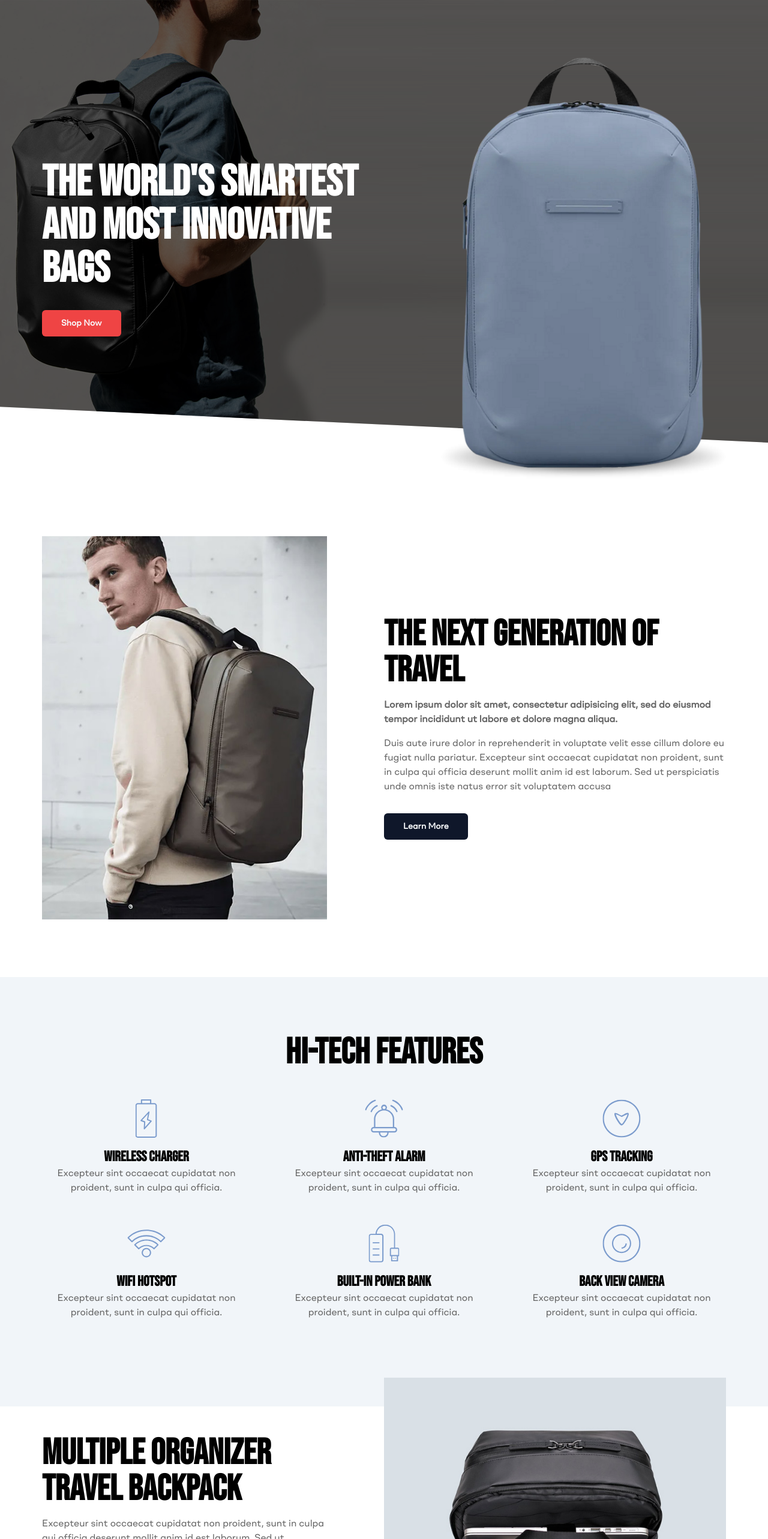
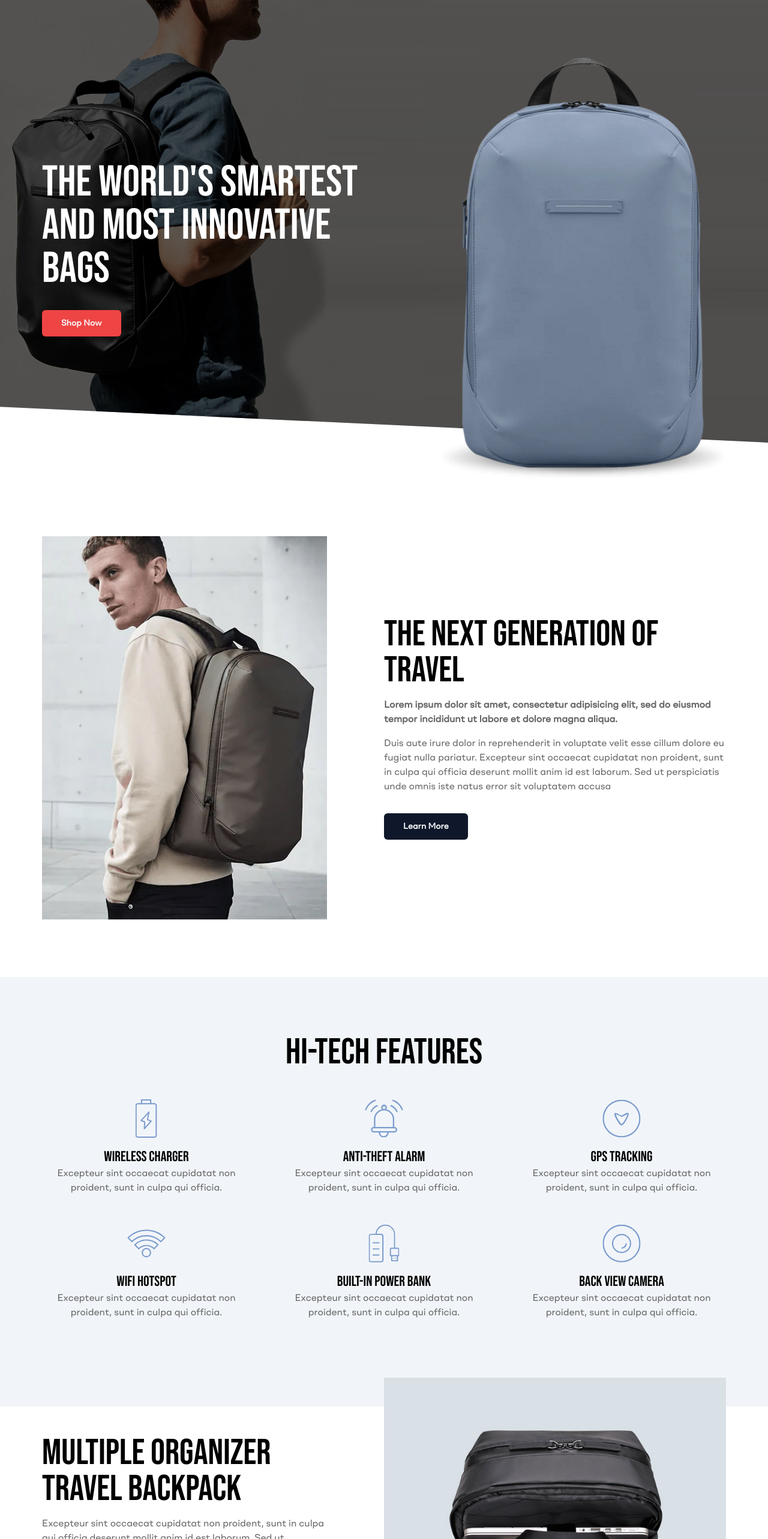
Before and after one commit to shendrongddv/20231023-smartic-clone-next, a Next.js app: page /demo-3 in a window 1280 px wide. Shown: the top 2566 px of the page at 60% size. Built offline with nearby package versions, Linux system fonts and the light colour scheme; a web font is replaced by a local one.

Commit message:
20231029 : Demo37 - Font

```diff
--- a/app/(demos)/demo-3/_components/d3-details.tsx
+++ b/app/(demos)/demo-3/_components/d3-details.tsx
@@ -33,7 +33,7 @@ const D3_Section_Details = () => {
         <div className="flex flex-col-reverse gap-12 md:flex-row md:items-stretch md:justify-between">
           {/* Col */}
           <div className="flex flex-col items-center gap-4 text-center md:w-5/12 md:items-start md:pt-24 md:text-start">
-            <h2 className="font-bebasneue text-4xl font-bold text-black md:text-6xl">
+            <h2 className="font-bebasneue text-4xl text-black md:text-6xl">
               Multiple Organizer Travel Backpack
             </h2>
 
@@ -95,7 +95,7 @@ const D3_Section_Details = () => {
 
           {/* Col */}
           <div className="flex flex-col items-center gap-4 text-center md:w-6/12 md:items-start md:text-start">
-            <h2 className="font-bebasneue text-4xl font-bold text-black md:text-6xl">
+            <h2 className="font-bebasneue text-4xl text-black md:text-6xl">
               Safe and Connected
             </h2>
 
--- a/app/(demos)/demo-3/_components/d3-features.tsx
+++ b/app/(demos)/demo-3/_components/d3-features.tsx
@@ -5,7 +5,7 @@ const D3_Section_Features = () => {
   return (
     <section className="bg-slate-100 px-4 py-24">
       <div className="container space-y-8 pb-12 md:space-y-12">
-        <h2 className="text-center font-bebasneue text-4xl font-bold text-black md:text-6xl">
+        <h2 className="text-center font-bebasneue text-4xl text-black md:text-6xl">
           Hi-Tech Features
         </h2>
 
@@ -27,7 +27,7 @@ const D3_Section_Features = () => {
               </figure>
 
               <div className="flex flex-col md:items-center md:text-center">
-                <h3 className="font-bebasneue text-xl font-bold text-black md:text-2xl">
+                <h3 className="font-bebasneue text-xl text-black md:text-2xl">
                   {item.title}
                 </h3>
 
--- a/app/(demos)/demo-3/_components/d3-guarantees.tsx
+++ b/app/(demos)/demo-3/_components/d3-guarantees.tsx
@@ -22,7 +22,7 @@ const D3_Section_Guarantees = () => {
               </figure>
 
               <div className="flex flex-col md:items-center md:text-center">
-                <h3 className="font-bebasneue text-xl font-bold md:text-2xl">
+                <h3 className="font-bebasneue text-xl md:text-2xl">
                   {item.title}
                 </h3>
 
--- a/app/(demos)/demo-3/_components/d3-hero.tsx
+++ b/app/(demos)/demo-3/_components/d3-hero.tsx
@@ -8,7 +8,7 @@ const D3_Section_Hero = () => {
         <div className="flex flex-col md:flex-row md:items-center md:justify-between">
           {/* Col */}
           <div className="flex flex-col items-center gap-4  pb-16 text-center md:w-6/12 md:items-start md:text-start">
-            <h1 className="font-bebasneue text-4xl font-bold text-white md:text-7xl">
+            <h1 className="font-bebasneue text-4xl text-white md:text-7xl">
               The World&apos;s Smartest and Most Innovative Bags
             </h1>
 
--- a/app/(demos)/demo-3/_components/d3-intro.tsx
+++ b/app/(demos)/demo-3/_components/d3-intro.tsx
@@ -18,7 +18,7 @@ const D3_Section_Intro = () => {
 
         {/* Col */}
         <div className="flex flex-col items-center gap-4 text-center md:w-6/12 md:items-start md:text-start">
-          <h2 className="font-bebasneue text-4xl font-bold text-black md:text-6xl">
+          <h2 className="font-bebasneue text-4xl text-black md:text-6xl">
             The Next Generation Of Travel
           </h2>
 
--- a/app/(demos)/demo-3/_components/d3-join-us.tsx
+++ b/app/(demos)/demo-3/_components/d3-join-us.tsx
@@ -9,7 +9,7 @@ const D3_Section_JoinUs = () => {
       <div className="container flex flex-col items-center gap-12">
         {/* Row */}
         <div className="flex flex-col items-center gap-4 text-center">
-          <h2 className="font-bebasneue text-4xl font-bold text-black md:text-6xl">
+          <h2 className="font-bebasneue text-4xl text-black md:text-6xl">
             Join Our Community
           </h2>
 
--- a/app/(demos)/demo-3/_components/d3-order.tsx
+++ b/app/(demos)/demo-3/_components/d3-order.tsx
@@ -8,7 +8,7 @@ const D3_Section_Order = () => {
       <div className="container flex flex-col items-center gap-8">
         {/* Row */}
         <div className="flex flex-col items-center gap-4 text-center">
-          <h2 className="font-bebasneue text-4xl font-bold text-black md:text-6xl">
+          <h2 className="font-bebasneue text-4xl text-black md:text-6xl">
             Get Product Now
           </h2>
         </div>
--- a/app/(demos)/demo-3/_components/d3-reviews.tsx
+++ b/app/(demos)/demo-3/_components/d3-reviews.tsx
@@ -9,7 +9,7 @@ const D3_Section_Reviews = () => {
           {/* Col */}
           <div className="md:w-5/12">
             <div className="space-y-8 md:pt-24">
-              <h2 className="font-bebasneue text-4xl font-bold text-black max-md:text-center md:text-6xl">
+              <h2 className="font-bebasneue text-4xl text-black max-md:text-center md:text-6xl">
                 Over 4,800 Positive Reviews
               </h2>
 
```
